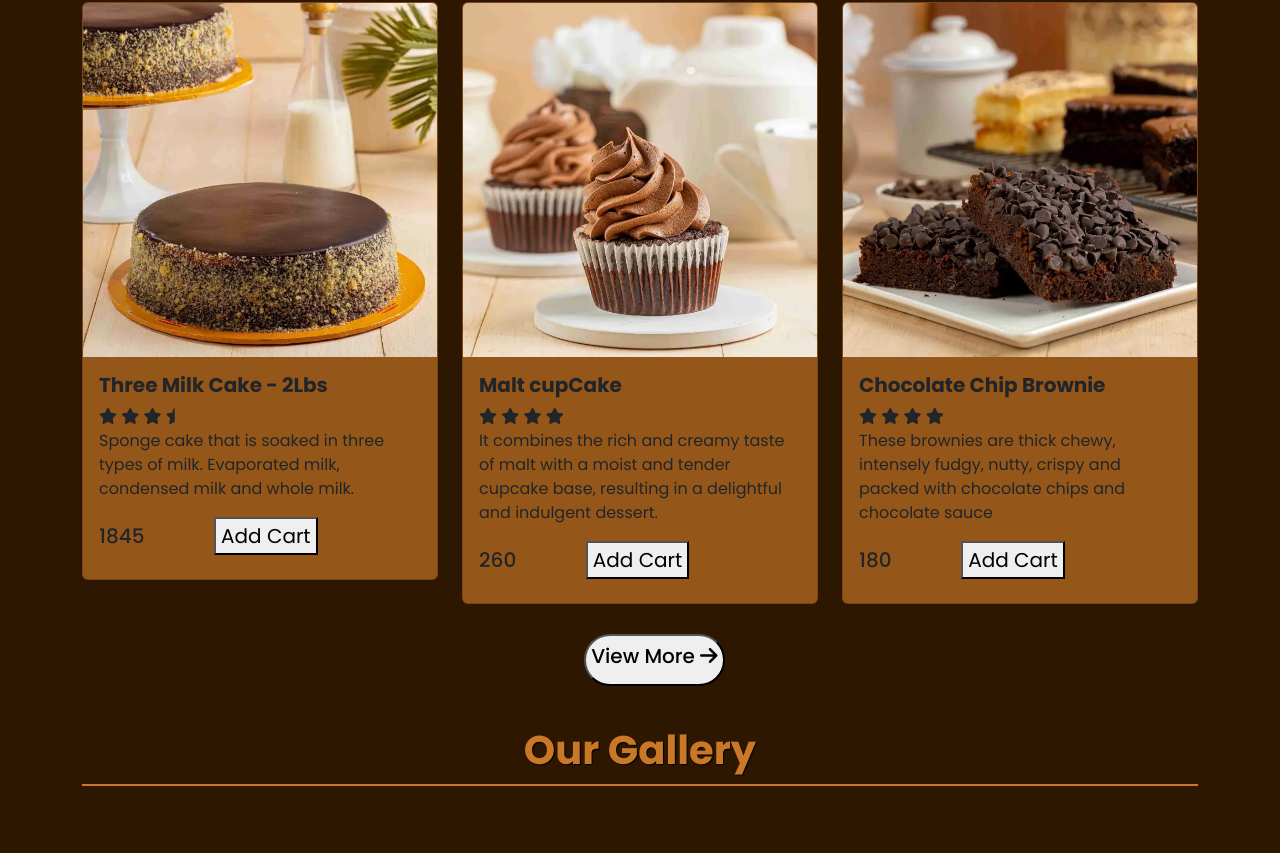
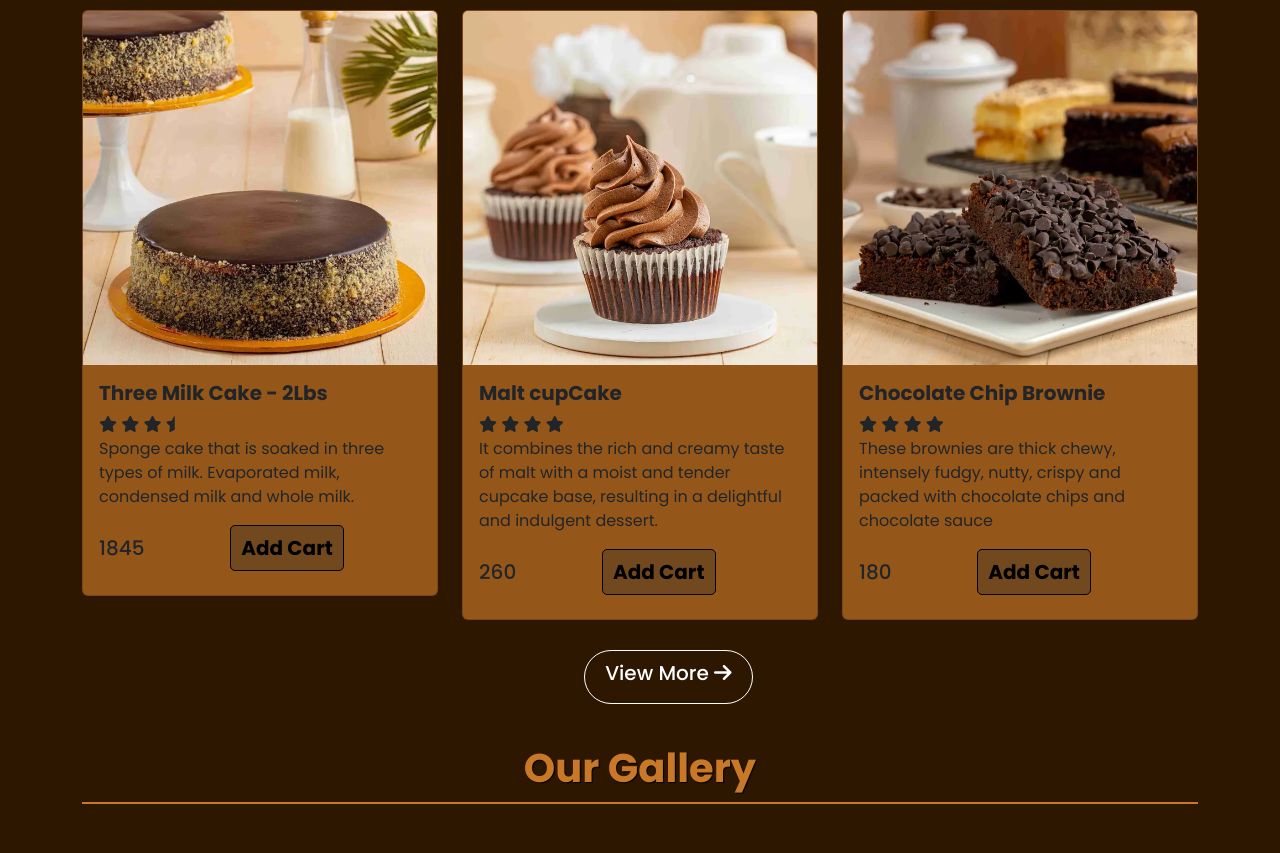
Before and after one commit to SaleenaAhuja20/Ahuja-s-Bakery, a plain HTML site: page index.html in a window 1280 px wide. Shown: the part 2996-3849 px from the top of the page. Drawn offline with nearby package versions, Linux system fonts and the light colour scheme.

Commit message:
button changings

```diff
--- a/style.css
+++ b/style.css
@@ -171,12 +171,19 @@
     background-color: #b96e23bd;
 }
 .cart{
-    margin-left: 20%;
-    padding: 5px 5px;
-    transition: 0.3 ease;
+    margin-left: 25%;
+    padding: 10px 10px;
+    border-radius: 5px;
+    background-color: #72481f;
+    border: 1px solid black;
+    font-weight: bold;
+    transition: 0.8 ease;
 }
 .cart:hover{
-    transform: scale(1.3);
+    transform: scale(1.1);
+    background-color: white;
+    color: #a55e1b;
+    border: 1px solid white;
 }
 .cards img{
     height: 50%;
@@ -186,12 +193,18 @@
     margin-top: 30px;
     margin-left: 45%;
     margin-bottom: 20px;
-    padding: 8px 5px;
-    border-radius: 80px;
+    padding: 10px 20px;
+    border-radius: 30px;
+    background-color: transparent;
+    border: 1px solid white;
+    color: white;
     transition: 0.5s ease;
 }
 .viewMore:hover{
 transform: scale(1.1);
+background-color: white;
+color: #a55e1b;
+border: 1px solid white;
 }
 
 /*gallery*/
```
